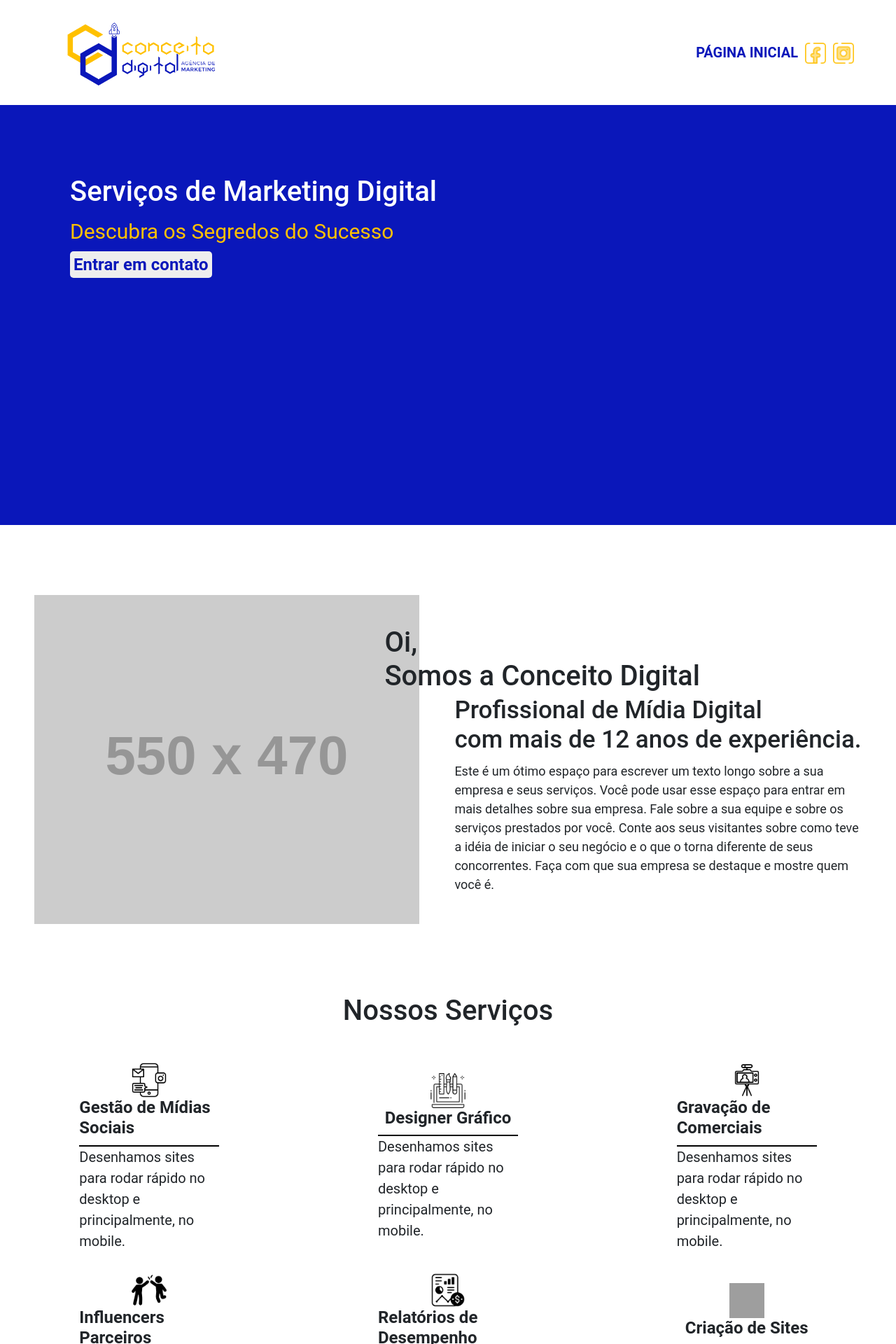
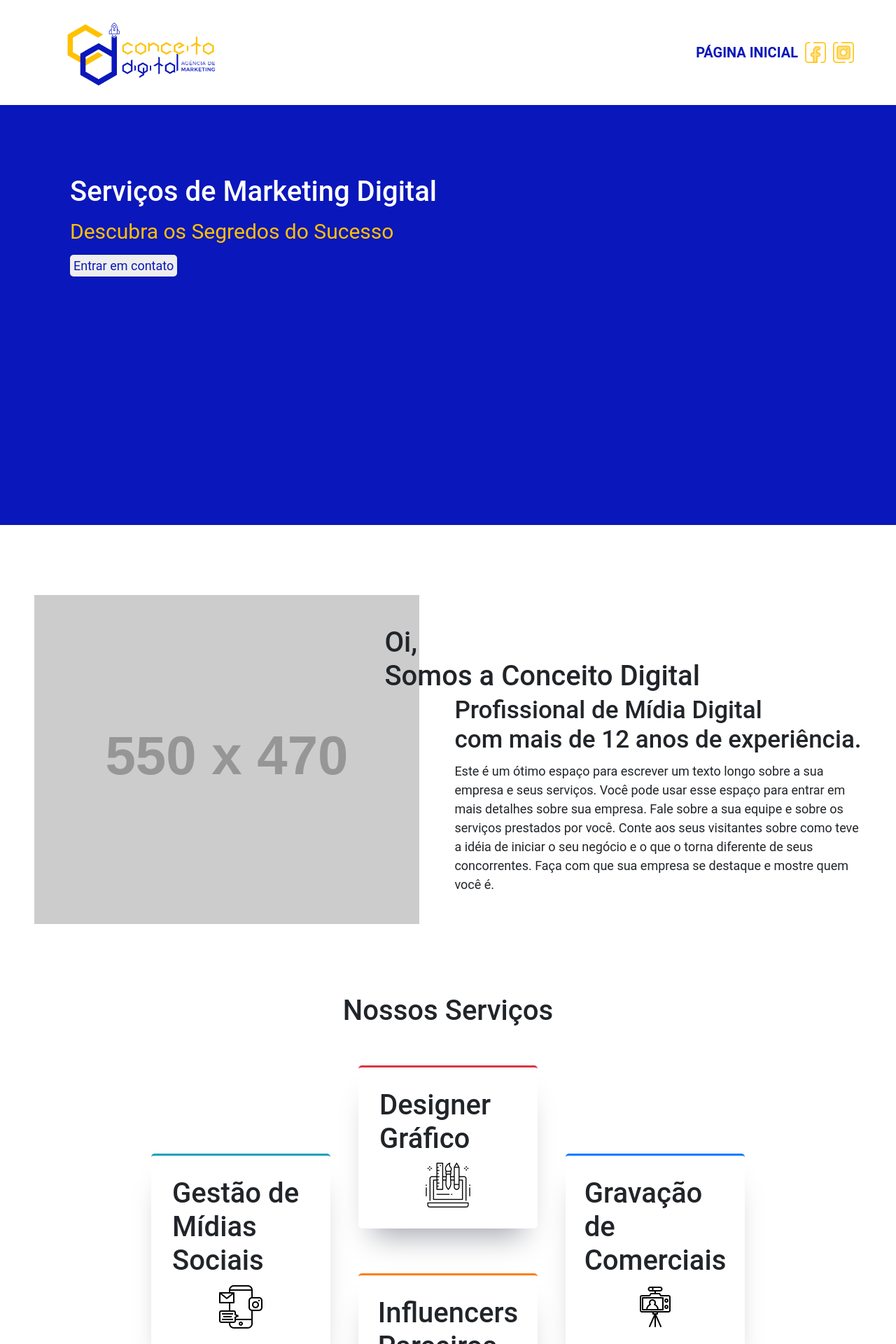
Before and after one commit to cristianfreire/conceito_digital, a PHP site: page / in a window 1280 px wide. Shown: the top 1920 px of the page at 70% size. Run offline with PHP 8.4, Linux system fonts and the light colour scheme; grey boxes labelled with a size stand in for pictures from a placeholder-image service; some libraries are stand-ins or nearby versions; grey boxes are pictures that could not be loaded.

Commit message:
Cores e logo

```diff
--- a/css/style.css
+++ b/css/style.css
@@ -101,9 +101,7 @@ html {
 
 .banner a {
   text-decoration: none;
-  font-size: 80%;
-  font-weight: bold;
-  margin-top: 30px;
+  font-size: 0.6em;
   padding: 5px;
   color: #fff;
   background-color: #eee;
@@ -277,3 +275,128 @@ footer {
   color: #fff;
   text-align: center;
 }
+
+:root {
+  --red: hsl(0, 78%, 62%);
+  --cyan: hsl(180, 62%, 55%);
+  --orange: hsl(34, 97%, 64%);
+  --blue: hsl(212, 86%, 64%);
+  --varyDarkBlue: hsl(234, 12%, 34%);
+  --grayishBlue: hsl(229, 6%, 66%);
+  --veryLightGray: hsl(0, 0%, 98%);
+  --weight1: 200;
+  --weight2: 400;
+  --weight3: 600;
+}
+
+body {
+  font-size: 15px;
+  font-family: "Poppins", sans-serif;
+  background-color: var(--veryLightGray);
+}
+
+.attribution {
+  font-size: 11px;
+  text-align: center;
+}
+.attribution a {
+  color: hsl(228, 45%, 44%);
+}
+
+h1:first-of-type {
+  font-weight: var(--weight1);
+  color: var(--varyDarkBlue);
+}
+
+h1:last-of-type {
+  color: var(--varyDarkBlue);
+}
+
+@media (max-width: 400px) {
+  h1 {
+    font-size: 1.5rem;
+  }
+}
+
+.header {
+  text-align: center;
+  line-height: 0.8;
+  margin-bottom: 50px;
+  margin-top: 100px;
+}
+
+.header p {
+  margin: 0 auto;
+  line-height: 2;
+  color: var(--grayishBlue);
+}
+
+.box p {
+  color: var(--grayishBlue);
+}
+
+.box {
+  border-radius: 5px;
+  box-shadow: 0px 30px 40px -20px var(--grayishBlue);
+  padding: 30px;
+  margin: 20px;
+}
+
+img {
+  float: right;
+}
+
+@media (max-width: 450px) {
+  .box {
+    height: 200px;
+  }
+}
+
+@media (max-width: 950px) and (min-width: 450px) {
+  .box {
+    text-align: center;
+    height: 180px;
+  }
+}
+
+.cyan {
+  border-top: 3px solid var(--cyan);
+}
+.red {
+  border-top: 3px solid var(--red);
+}
+.blue {
+  border-top: 3px solid var(--blue);
+}
+.orange {
+  border-top: 3px solid var(--orange);
+}
+
+h2 {
+  color: var(--varyDarkBlue);
+  font-weight: var(--weight3);
+}
+
+@media (min-width: 950px) {
+  .row1-container {
+    display: flex;
+    justify-content: center;
+    align-items: center;
+  }
+
+  .row2-container {
+    display: flex;
+    justify-content: center;
+    align-items: center;
+  }
+  .box-down {
+    position: relative;
+    top: 150px;
+  }
+  .box {
+    width: 20%;
+  }
+  .header p {
+    width: 30%;
+  }
+}
--- a/index.html
+++ b/index.html
@@ -67,60 +67,33 @@
     <div class="servicos">
       <h2>Nossos Serviços</h2>
 
-
-      <div class="linha1">
-        <div class="cards">
-          <div class="meu_card">
-            <img src="./img/midia-social.png" alt="logo servico">
-            <h2>Gestão de Mídias Sociais</h2>
-            <div class="linha"></div>
-            <p>Desenhamos sites para rodar rápido no desktop e principalmente, no mobile.</p>
-          </div>
-        </div>
-        <div class="cards">
-          <div class="meu_card">
-            <img src="./img/web-design.png" alt="logo servico">
-            <h2>Designer Gráfico</h2>
-            <div class="linha"></div>
-            <p>Desenhamos sites para rodar rápido no desktop e principalmente, no mobile.</p>
-          </div>
-        </div>
-        <div class="cards">
-          <div class="meu_card">
-            <img src="./img/gravacao-de-video.png" alt="logo servico">
-            <h2>Gravação de Comerciais</h2>
-            <div class="linha"></div>
-            <p>Desenhamos sites para rodar rápido no desktop e principalmente, no mobile.</p>
-          </div>
-        </div>
+    </div>
+    <div class="row1-container">
+      <div class="box box-down cyan">
+        <h2>Gestão de Mídias Sociais</h2>
+        <!--        <p>Monitors activity to identify project roadblocks</p>-->
+        <img src="./img/midia-social.png" alt="">
       </div>
 
-      <div class="linha1">
-        <div class="cards">
-          <div class="meu_card">
-            <img src="./img/parceiros-batendo-palmas.png" alt="logo servico">
-            <h2>Influencers Parceiros</h2>
-            <div class="linha"></div>
-            <p>Desenhamos sites para rodar rápido no desktop e principalmente, no mobile.</p>
-          </div>
-        </div>
-        <div class="cards">
-          <div class="meu_card">
-            <img src="./img/relatorio-financeiro.png" alt="logo servico">
-            <h2>Relatórios de Desempenho</h2>
-            <div class="linha"></div>
-            <p>Desenhamos sites para rodar rápido no desktop e principalmente, no mobile.</p>
-          </div>
-        </div>
-        <div class="cards">
-          <div class="meu_card">
-            <img src="./img/www.png" alt="logo servico">
-            <h2>Criação de Sites</h2>
-            <div class="linha"></div>
-            <p>Desenhamos sites para rodar rápido no desktop e principalmente, no mobile.</p>
-          </div>
-        </div>
+      <div class="box red">
+        <h2>Designer Gráfico</h2>
+        <!--        <p>Monitors activity to identify project roadblocks</p>-->
+        <img src="./img/web-design.png" alt="">
       </div>
+
+      <div class="box box-down blue">
+        <h2>Gravação de Comerciais</h2>
+        <!--        <p>Monitors activity to identify project roadblocks</p>-->
+        <img src="./img/gravacao-de-video.png" alt="">
+      </div>
+    </div>
+    <div class="row2-container">
+      <div class="box orange">
+        <h2>Influencers Parceiros</h2>
+        <!--        <p>Monitors activity to identify project roadblocks</p>-->
+        <img src="./img/parceiros-batendo-palmas.png" alt="">
+      </div>
+    </div>
 
     </div>
 
```
